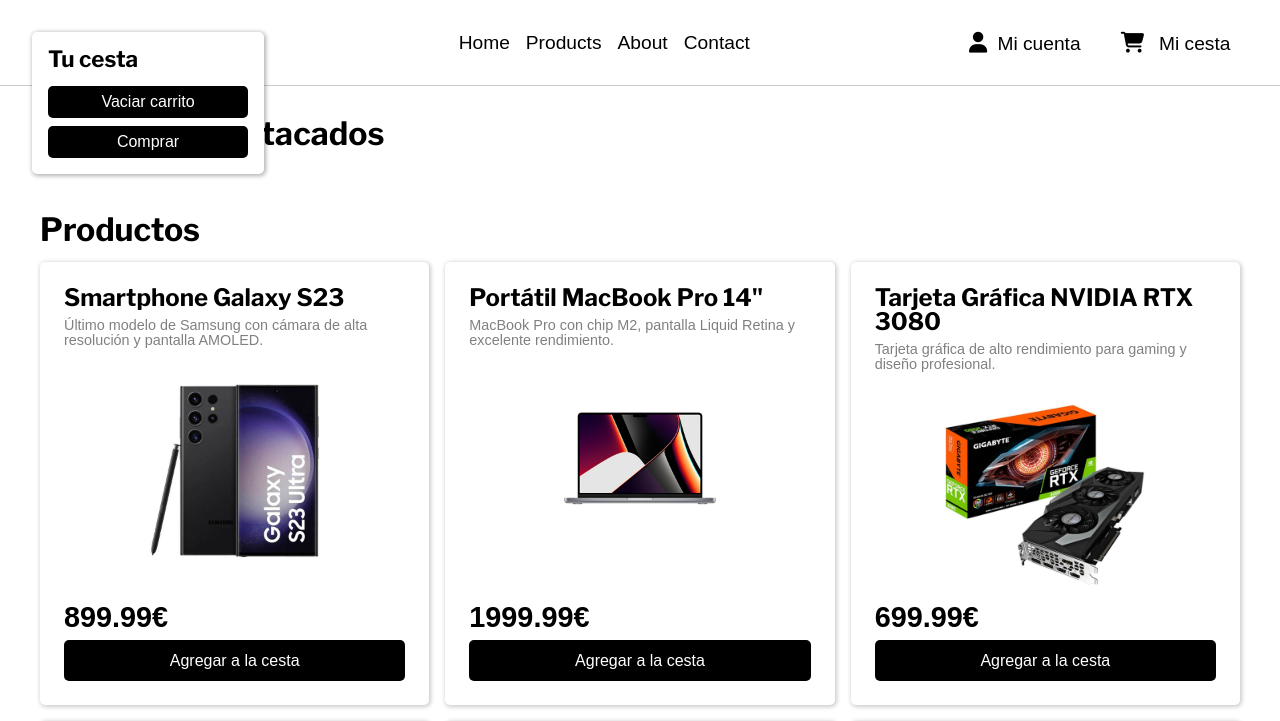
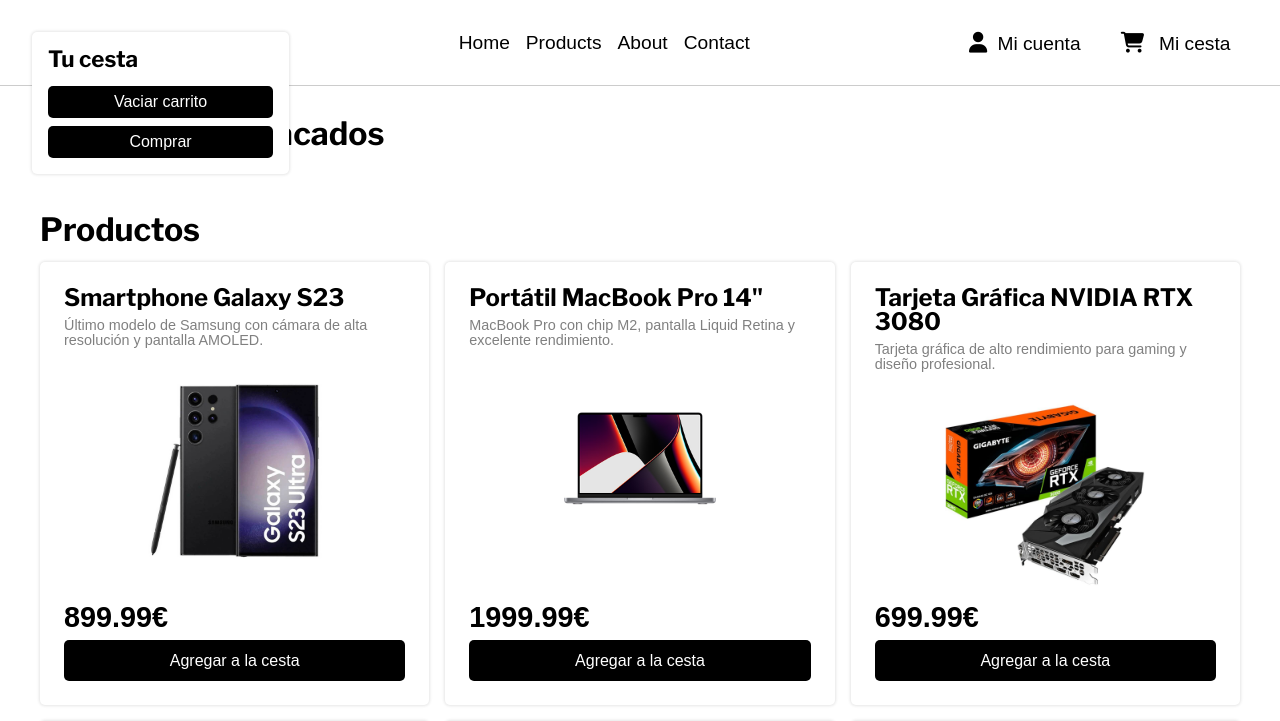
Before and after one commit to SimplementeROY/tienda-online, a plain HTML site: page index.html in a window 1280 px wide. Both pictures are taken after a click on the button "Mi cesta". Shown: the top 721 px of the page. Drawn offline with nearby package versions, Linux system fonts and the light colour scheme; a web font is replaced by a local one.

Commit message:
Retocando el CSS

```diff
--- a/css/style.css
+++ b/css/style.css
@@ -167,7 +167,7 @@ main section .container {
         flex-direction: column;
         gap: 0.5rem;
         border-radius: .3125rem;
-        box-shadow: 1px 1px 4px 1px rgba(0, 0, 0, 0.2);
+        box-shadow: 0px 0px 3px 1px rgba(0, 0, 0, 0.1);
         padding: 1.5rem;
 
         h3 {
@@ -210,17 +210,17 @@ main section .container {
 
 .shopping-cart {
     position: fixed;
-    width: 200px;
+    width: 14.0625rem;
     /* height: 6.25rem; */
     background-color: white;
     border-radius: 5px;
-    box-shadow: 1px 1px 4px 1px rgba(0, 0, 0, 0.3);
+    box-shadow: 0px 0px 3px 1px rgba(0, 0, 0, 0.1);
     padding: 1rem;
     top: 2rem;
-    left: 32px;
+    left: 2rem;
     display: flex;
     flex-direction: column;
-    gap: 8px;
+    gap: .5rem;
 
     h2 {
         font-size: 1.4rem;
@@ -322,3 +322,7 @@ footer {
 }
 
 /* Fin de media queries */
+
+/* Animaciones */
+
+@keyframes shopping-cart {}
```
